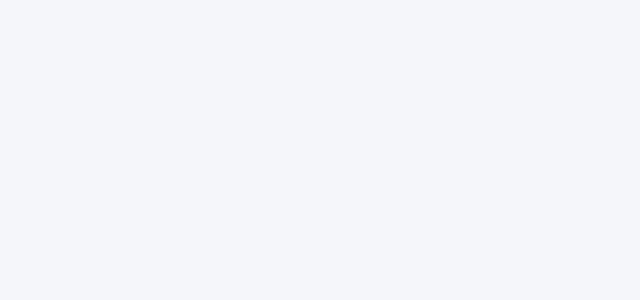
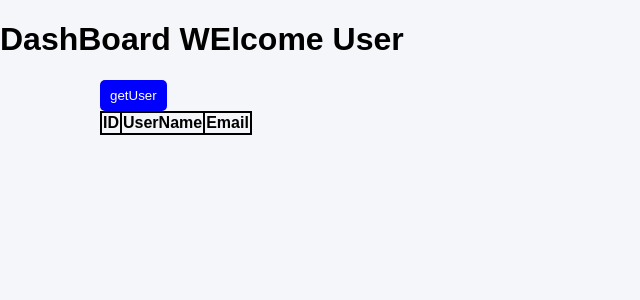
Before and after one commit to alphadevib/StudentManagementSystem, a React app in the folder Frontend/: page /home in a window 1280 px wide. Before the commit this address had no page. Shown: the top 300 px of the page, without its empty margins (0-640 px from the left). Built offline with nearby package versions, Linux system fonts and the light colour scheme; the HTML template or start-up script is replaced by a standard one.

Commit message:
Created homepage

```diff
--- a/Frontend/src/App.css
+++ b/Frontend/src/App.css
@@ -0,0 +1,32 @@
+table , th,td{
+    border: 2px solid black;
+    border-collapse: collapse;
+
+}
+table{
+    margin-left: 100px;
+}
+.up{
+    background-color: blue;
+    border: none;
+    color: white;
+    border-radius: 5px;
+    padding:  8px 10px;
+    cursor: pointer;
+
+}
+.up:hover{
+    background-color: darkblue;
+}
+.de{
+    background-color: red;
+    border: none;
+    color: white;
+    border-radius: 5px;
+    padding:  8px 10px;
+    cursor: pointer;
+
+}
+.de:hover{
+    background-color: darkred;
+}
--- a/Frontend/src/App.jsx
+++ b/Frontend/src/App.jsx
@@ -1,21 +1,23 @@
 import { useState } from 'react'
 import './App.css'
-import Register from "./components/Register"
+import Register from './components/Register'
 import Login from './components/Login'
 import {BrowserRouter,Routes,Route} from "react-router-dom"
+import Home from './components/home'
+
 
 function App() {
   return (
-   <>
+    <>
+    <BrowserRouter>
+          <Routes>
+              <Route path='/'  element={<Register />}/>
+              <Route path='/login'  element={<Login />}/>
+              <Route path='/home'  element={<Home />}/>
 
-      <BrowserRouter>
-
-           <Routes>
-               <Route path='/' element={<Register />} />
-               <Route path='/login' element={<Login />} />
-           </Routes>
-      </BrowserRouter>
-   </>
+          </Routes>
+    </BrowserRouter>
+    </>
   )
 }
 
--- /dev/null
+++ b/Frontend/src/components/Home.css
@@ -0,0 +1,12 @@
+.get{
+    background-color: blue;
+    border: none;
+    color: white;
+    border-radius: 5px;
+    padding:  8px 10px;
+    cursor: pointer;
+    margin-left: 100px;
+}
+.get:hover{
+    background-color: darkblue;
+}
--- a/Frontend/src/components/Login.jsx
+++ b/Frontend/src/components/Login.jsx
@@ -1,33 +1,37 @@
+import { useState } from "react"
 import "./Register.css"
-import { useState } from "react";
-import axios from "axios";
+import axios  from "axios"
+import { useNavigate } from "react-router-dom"
 function Login(){
-        const [student,setStudent]=useState({
+    const [loginUser,setLoginUser]=useState({
         email:"",
         password:""
     })
+const navigate=useNavigate();
     function a(e){
-setStudent({...student,[e.target.name]:e.target.value})
+                setLoginUser({...loginUser,[e.target.name]:e.target.value})
     }
 
    async function submit(){
+
          try{
-        const response= await axios.post(`http://localhost:8080/login`,student);
-   alert("User Login Successful")
+               const response=await axios.post(`http://localhost:8080/login`,loginUser);
+             alert("User Login Success...");
+             navigate("/home")
          }catch(err){
-          alert("User Failed TO Login")
+            alert("Email Or Password iS incorrect..")
+         }
 
-      }
     }
     return(
     <>
+
    <div className="Third-div">
      <h1>Login Here</h1>
        <h3>Email</h3>
-<input type="email"name="email"value={student.email}onChange={a}/>
+<input type="text" name="email" id="" onChange={a} />
        <h3>Password</h3>
-<input type="password"name="password"value={student.password}onChange={a}
-/>
+<input type="password" name="password" id="" onChange={a}/>
 <button onClick={submit}>Login</button>
 <a href="/">New User || Register Here</a>
    </div>
--- a/Frontend/src/components/Register.jsx
+++ b/Frontend/src/components/Register.jsx
@@ -1,4 +1,3 @@
-
 import "./Register.css"
 import { useState } from "react";
 import axios from "axios";
--- /dev/null
+++ b/Frontend/src/components/home.jsx
@@ -0,0 +1,41 @@
+import { useState } from "react";
+import "./Home.css"
+import axios from "axios";
+function Home(){
+const [users,setUsers]=useState([]);
+  async  function getusers(){
+                const reponse=   await  axios.get(`http://localhost:8080/get`);
+             setUsers(reponse.data);
+             console.log(users)
+    }
+    return (
+
+         <>
+         <h1>DashBoard WElcome User</h1>
+
+         <button className="get" onClick={getusers}>getUser</button>
+
+         <table>
+             <thead>
+                    <tr>
+                         <th>ID</th>
+                         <th>UserName</th>
+                         <th>Email</th>
+                    </tr>
+             </thead>
+             <tbody>
+               {users.map((user)=>(
+                 <tr>
+                      <td>{user.id}</td>
+                      <td>{user.username}</td>
+                      <td>{user.email}</td>
+                      <td><button className="up">Update</button></td>
+                      <td><button className="de">Delete</button></td>
+                 </tr>
+               ))}
+             </tbody>
+         </table>
+         </>
+    )
+}
+export default Home
```
Lines whose indentation alone changed are shown as unchanged.
